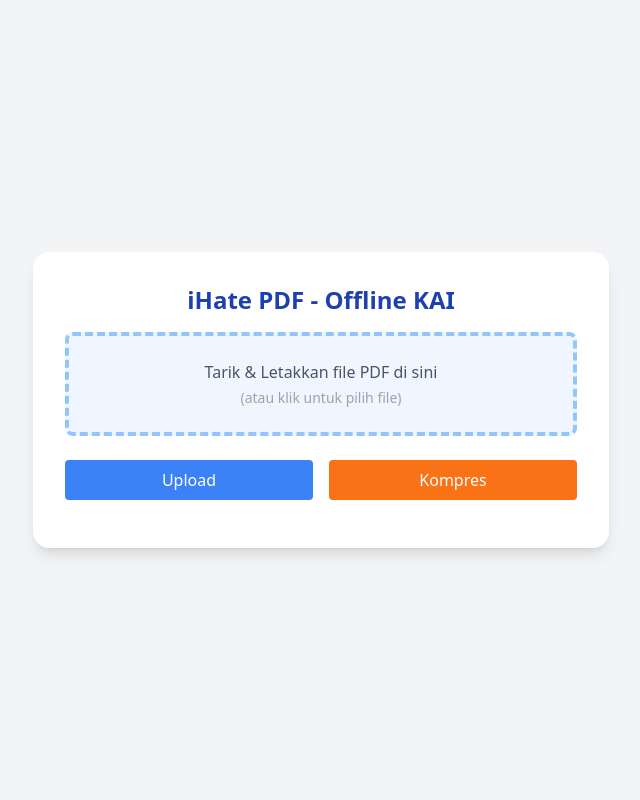
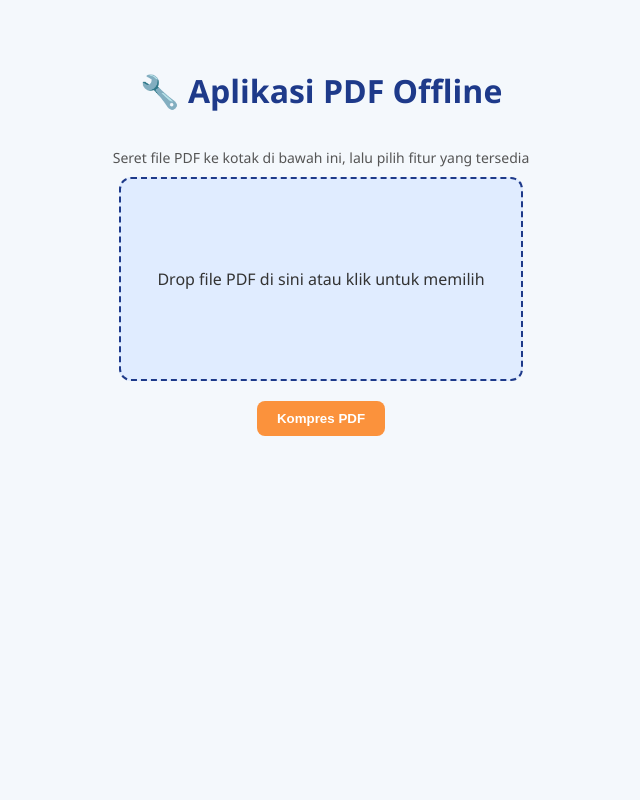
Before and after one commit to danilbahari/ihatepdf, a FastAPI app: page / in a window 1280 px wide. Shown: the whole page, without its empty margins (319-959 px from the left). Run offline with FastAPI, Linux system fonts and the light colour scheme; some libraries are stand-ins or nearby versions.

```diff
--- a/web aplication/templates/index.html
+++ b/web aplication/templates/index.html
@@ -1,108 +1,159 @@
 <!DOCTYPE html>
-<html lang="id">
+<html lang="en">
 <head>
-  <meta charset="UTF-8" />
-  <meta name="viewport" content="width=device-width, initial-scale=1.0" />
-  <title>iHate PDF - Internal KAI</title>
-  <script src="https://cdn.tailwindcss.com"></script>
+  <meta charset="UTF-8">
+  <title>Aplikasi PDF Offline</title>
+  <style>
+    body {
+      font-family: 'Segoe UI', sans-serif;
+      background-color: #f4f8fc;
+      color: #333;
+      display: flex;
+      flex-direction: column;
+      align-items: center;
+      padding: 40px;
+    }
+
+    h1 {
+      color: #1e3a8a; /* biru */
+    }
+
+    .dropzone {
+      border: 2px dashed #1e3a8a;
+      background-color: #e0ecff;
+      border-radius: 12px;
+      width: 400px;
+      height: 200px;
+      display: flex;
+      align-items: center;
+      justify-content: center;
+      text-align: center;
+      margin-bottom: 20px;
+      transition: 0.3s;
+    }
+
+    .dropzone.dragover {
+      background-color: #cce4ff;
+      border-color: #fb923c; /* oranye */
+    }
+
+    .button-group {
+      display: flex;
+      gap: 10px;
+    }
+
+    .action-button {
+      background-color: #fb923c;
+      color: white;
+      border: none;
+      padding: 10px 20px;
+      border-radius: 8px;
+      cursor: pointer;
+      font-weight: bold;
+      transition: 0.3s;
+    }
+
+    .action-button:hover {
+      background-color: #f97316;
+    }
+
+    .hidden {
+      display: none;
+    }
+
+    .info {
+      font-size: 14px;
+      color: #555;
+      margin-bottom: 10px;
+    }
+
+  </style>
 </head>
-<body class="bg-gray-100 min-h-screen flex items-center justify-center p-4">
+<body>
 
-  <div class="bg-white rounded-2xl shadow-lg p-8 w-full max-w-xl">
-    <h1 class="text-2xl font-bold text-blue-800 mb-4 text-center">iHate PDF - Offline KAI</h1>
+  <h1>🔧 Aplikasi PDF Offline</h1>
+  <p class="info">Seret file PDF ke kotak di bawah ini, lalu pilih fitur yang tersedia</p>
 
-    <!-- Area Drag & Drop -->
-    <div id="drop-area" class="border-4 border-dashed border-blue-300 bg-blue-50 rounded-lg p-6 text-center cursor-pointer hover:bg-blue-100 transition">
-      <p class="text-gray-600">Tarik & Letakkan file PDF di sini</p>
-      <p class="text-sm text-gray-400 mt-1">(atau klik untuk pilih file)</p>
-      <input type="file" id="file-input" accept=".pdf" class="hidden" />
-    </div>
+  <div class="dropzone" id="dropzone">
+    Drop file PDF di sini atau klik untuk memilih
+    <input type="file" id="fileInput" accept=".pdf" class="hidden">
+  </div>
 
-    <p id="file-name" class="mt-4 text-sm text-gray-700 text-center"></p>
-
-    <!-- Tombol -->
-    <div class="mt-6 grid grid-cols-2 gap-4">
-      <button id="upload-btn" class="bg-blue-500 text-white py-2 rounded hover:bg-blue-600">Upload</button>
-      <button id="compress-btn" class="bg-orange-500 text-white py-2 rounded hover:bg-orange-600">Kompres</button>
-    </div>
-
-    <p id="status" class="mt-4 text-center text-sm text-gray-600"></p>
+  <div class="button-group">
+    <button class="action-button" onclick="processPDF('compress')">Kompres PDF</button>
+    <!-- fitur lain nanti bisa ditambahkan di sini -->
   </div>
 
   <script>
-    const dropArea = document.getElementById('drop-area');
-    const fileInput = document.getElementById('file-input');
-    const fileNameDisplay = document.getElementById('file-name');
-    const status = document.getElementById('status');
-    const uploadBtn = document.getElementById('upload-btn');
-    const compressBtn = document.getElementById('compress-btn');
-
+    const dropzone = document.getElementById('dropzone');
+    const fileInput = document.getElementById('fileInput');
     let selectedFile = null;
 
-    dropArea.addEventListener('click', () => fileInput.click());
-    dropArea.addEventListener('dragover', (e) => {
+    // Drag & Drop events
+    dropzone.addEventListener('click', () => fileInput.click());
+
+    dropzone.addEventListener('dragover', (e) => {
       e.preventDefault();
-      dropArea.classList.add('bg-blue-100');
-    });
-    dropArea.addEventListener('dragleave', () => {
-      dropArea.classList.remove('bg-blue-100');
-    });
-    dropArea.addEventListener('drop', (e) => {
-      e.preventDefault();
-      selectedFile = e.dataTransfer.files[0];
-      fileNameDisplay.textContent = selectedFile.name;
-      dropArea.classList.remove('bg-blue-100');
-    });
-    fileInput.addEventListener('change', () => {
-      selectedFile = fileInput.files[0];
-      fileNameDisplay.textContent = selectedFile.name;
+      dropzone.classList.add('dragover');
     });
 
-    uploadBtn.addEventListener('click', async () => {
+    dropzone.addEventListener('dragleave', () => {
+      dropzone.classList.remove('dragover');
+    });
+
+    dropzone.addEventListener('drop', (e) => {
+      e.preventDefault();
+      dropzone.classList.remove('dragover');
+      const files = e.dataTransfer.files;
+      if (files.length > 0 && files[0].type === 'application/pdf') {
+        selectedFile = files[0];
+        dropzone.textContent = `📄 ${selectedFile.name}`;
+      } else {
+        alert("Hanya file PDF yang diterima!");
+      }
+    });
+
+    fileInput.addEventListener('change', (e) => {
+      if (e.target.files.length > 0) {
+        selectedFile = e.target.files[0];
+        dropzone.textContent = `📄 ${selectedFile.name}`;
+      }
+    });
+
+    async function processPDF(action) {
       if (!selectedFile) {
-        status.textContent = "Silakan pilih file PDF terlebih dahulu.";
+        alert("Silakan pilih file PDF terlebih dahulu.");
         return;
       }
 
       const formData = new FormData();
       formData.append("file", selectedFile);
 
-      status.textContent = "Mengupload...";
-      const res = await fetch('http://127.0.0.1:8000/upload', {
-        method: 'POST',
-        body: formData
-      });
+      try {
+        const response = await fetch(`/${action}`, {
+          method: "POST",
+          body: formData
+        });
 
-      const data = await res.json();
-      if (res.ok) {
-        status.textContent = "Berhasil diupload.";
-      } else {
-        status.textContent = "Gagal upload: " + (data?.error || "Unknown error");
+        if (!response.ok) {
+          const err = await response.json();
+          alert(err.error || "Terjadi kesalahan.");
+          return;
+        }
+
+        // Unduh file hasil
+        const blob = await response.blob();
+        const url = window.URL.createObjectURL(blob);
+        const a = document.createElement("a");
+        a.href = url;
+        a.download = `hasil_${selectedFile.name}`;
+        a.click();
+      } catch (err) {
+        console.error(err);
+        alert("Gagal memproses file.");
       }
-    });
+    }
+  </script>
 
-    compressBtn.addEventListener('click', async () => {
-      if (!selectedFile) {
-        status.textContent = "Silakan upload file dulu.";
-        return;
-      }
-
-      const res = await fetch('http://127.0.0.1:8000/kompres', {
-        method: 'POST',
-        body: new URLSearchParams({ filename: selectedFile.name })
-      });
-
-      if (res.ok) {
-        const blob = await res.blob();
-        const downloadLink = document.createElement('a');
-        downloadLink.href = window.URL.createObjectURL(blob);
-        downloadLink.download = "compressed_" + selectedFile.name;
-        downloadLink.click();
-        status.textContent = "Berhasil dikompres dan diunduh.";
-      } else {
-        status.textContent = "Gagal kompres PDF.";
-      }
-    });
-  </script>
 </body>
 </html>
```
